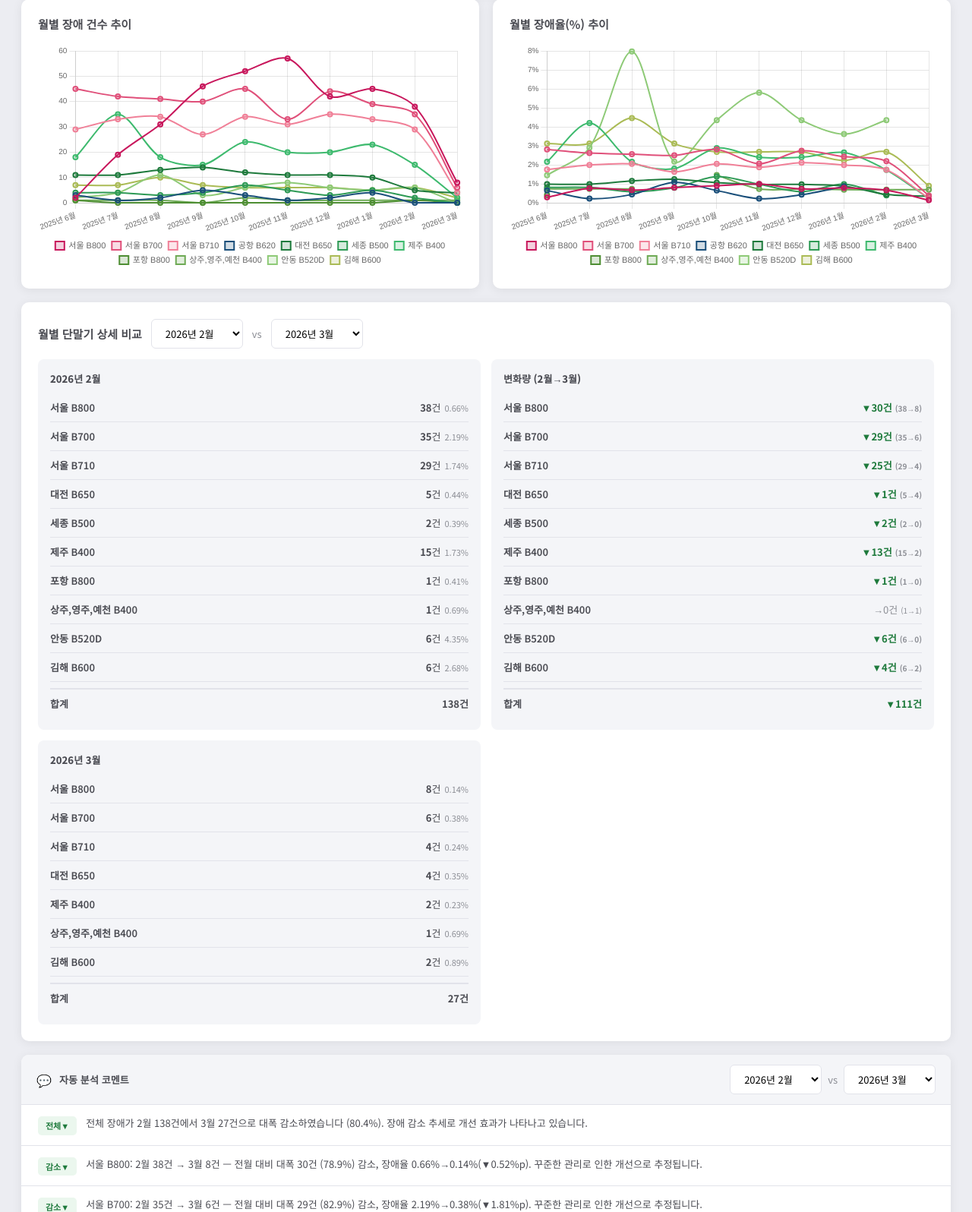
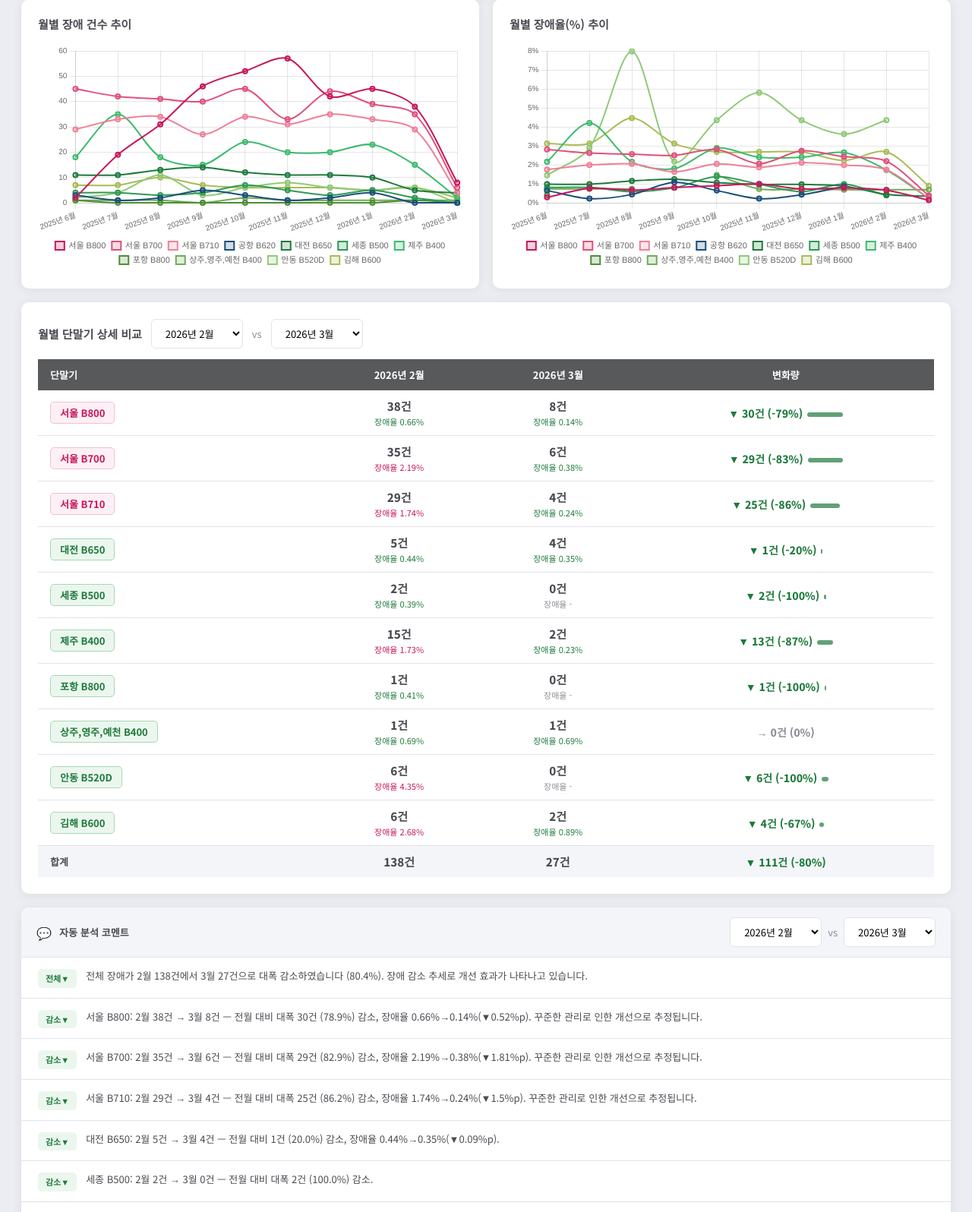
Before and after one commit to Han-sw1/hsw, a Flask app: page /analysis in a window 1280 px wide. Shown: the part 194-1790 px from the top of the page at 76% size. Run offline with Flask 3, Linux system fonts and the light colour scheme.

Commit message:
refactor: 월별 단말기 상세 비교를 통합 테이블로 개선
박스 3개 → 단말기/비교월1/비교월2/변화량 4열 테이블로 변경
- 건수 + 장애율 함께 표시, 변화량 % + 시각 바 추가
- 합계 행 하단 고정

Co-Authored-By: Claude Sonnet 4.6 <noreply@anthropic.com>

```diff
--- a/static/js/analysis.js
+++ b/static/js/analysis.js
@@ -201,55 +201,88 @@ function renderCompare() {
   const statB = allData.all_stats[sortedKeys[idxB]];
   if (!statA || !statB) return;
 
-  function box(stat, label) {
-    const rows = TAB_ORDER.map(tab => {
-      const d = (stat.tabs || {})[tab] || {};
-      const cnt = d.count || 0;
-      if (cnt === 0) return '';
-      const rate = d.fault_rate != null ? `<span style="font-size:11px;color:var(--gray);margin-left:5px">${d.fault_rate}%</span>` : '';
-      return `<div class="compare-row">
-        <span class="compare-tab">${tab}</span>
-        <span><b>${cnt}</b>건${rate}</span>
-      </div>`;
-    }).join('');
-    const total = Object.values(stat.tabs || {}).reduce((s, d) => s + (d.count || 0), 0);
-    return `<div class="compare-box">
-      <div style="font-size:13px;font-weight:800;margin-bottom:10px">${label}</div>
-      ${rows || '<p style="color:var(--gray);font-size:12px">데이터 없음</p>'}
-      <div class="compare-row" style="margin-top:8px;border-top:2px solid var(--border)">
-        <b>합계</b><b>${total}건</b>
-      </div>
-    </div>`;
+  // 최대 건수 → 변화량 바 길이 계산용
+  const maxCount = Math.max(
+    ...TAB_ORDER.map(t => Math.max(
+      (statA.tabs[t] || {}).count || 0,
+      (statB.tabs[t] || {}).count || 0
+    )), 1
+  );
+
+  function cellA(tab) {
+    const d = (statA.tabs || {})[tab] || {};
+    const cnt = d.count || 0;
+    const rate = d.fault_rate;
+    const rateCls = rate == null ? '' : rate >= 1 ? 'bad' : 'ok';
+    const rateTxt = rate != null ? `${rate}%` : '-';
+    return `<td>
+      <span class="cmp-count">${cnt}건</span>
+      <span class="cmp-rate ${rateCls}">장애율 ${rateTxt}</span>
+    </td>`;
   }
 
-  function diffBox(sA, sB) {
-    const rows = TAB_ORDER.map(tab => {
-      const cA = (sA.tabs[tab] || {}).count || 0;
-      const cB = (sB.tabs[tab] || {}).count || 0;
-      if (cA === 0 && cB === 0) return '';
-      const diff = cB - cA;
-      const cls = diff > 0 ? 'diff-up' : diff < 0 ? 'diff-down' : 'diff-same';
-      const arrow = diff > 0 ? '▲' : diff < 0 ? '▼' : '→';
-      return `<div class="compare-row">
-        <span class="compare-tab">${tab}</span>
-        <span class="${cls}">${arrow}${Math.abs(diff)}건<span style="font-size:10px;color:var(--gray);margin-left:4px">(${cA}→${cB})</span></span>
-      </div>`;
-    }).join('');
-    const tA = Object.values(sA.tabs).reduce((s, d) => s + (d.count || 0), 0);
-    const tB = Object.values(sB.tabs).reduce((s, d) => s + (d.count || 0), 0);
-    const td = tB - tA;
-    const tcls = td > 0 ? 'diff-up' : td < 0 ? 'diff-down' : 'diff-same';
-    return `<div class="compare-box">
-      <div style="font-size:13px;font-weight:800;margin-bottom:10px">변화량 (${sA.month}월→${sB.month}월)</div>
-      ${rows || ''}
-      <div class="compare-row" style="margin-top:8px;border-top:2px solid var(--border)">
-        <b>합계</b><span class="${tcls}">${td > 0 ? '▲' : td < 0 ? '▼' : '→'}${Math.abs(td)}건</span>
-      </div>
-    </div>`;
+  function cellB(tab) {
+    const d = (statB.tabs || {})[tab] || {};
+    const cnt = d.count || 0;
+    const rate = d.fault_rate;
+    const rateCls = rate == null ? '' : rate >= 1 ? 'bad' : 'ok';
+    const rateTxt = rate != null ? `${rate}%` : '-';
+    return `<td>
+      <span class="cmp-count">${cnt}건</span>
+      <span class="cmp-rate ${rateCls}">장애율 ${rateTxt}</span>
+    </td>`;
   }
 
-  document.getElementById('compareGrid').innerHTML =
-    box(statA, statA.label) + diffBox(statA, statB) + box(statB, statB.label);
+  function cellDiff(tab) {
+    const cA = (statA.tabs[tab] || {}).count || 0;
+    const cB = (statB.tabs[tab] || {}).count || 0;
+    const diff = cB - cA;
+    const cls = diff > 0 ? 'diff-up' : diff < 0 ? 'diff-down' : 'diff-same';
+    const arrow = diff > 0 ? '▲' : diff < 0 ? '▼' : '→';
+    const barW = Math.round(Math.abs(diff) / maxCount * 60);
+    const barColor = diff > 0 ? 'var(--primary)' : diff < 0 ? 'var(--green)' : 'var(--gray)';
+    const barHtml = diff !== 0 ? `<span class="cmp-bar" style="width:${barW}px;background:${barColor}"></span>` : '';
+    const pct = cA > 0 ? ` (${diff > 0 ? '+' : ''}${Math.round(diff / cA * 100)}%)` : '';
+    return `<td>
+      <span class="cmp-diff ${cls}">${arrow} ${Math.abs(diff)}건${pct}</span>${barHtml}
+    </td>`;
+  }
+
+  const tA = Object.values(statA.tabs).reduce((s, d) => s + (d.count || 0), 0);
+  const tB = Object.values(statB.tabs).reduce((s, d) => s + (d.count || 0), 0);
+  const tDiff = tB - tA;
+  const tCls = tDiff > 0 ? 'diff-up' : tDiff < 0 ? 'diff-down' : 'diff-same';
+  const tArrow = tDiff > 0 ? '▲' : tDiff < 0 ? '▼' : '→';
+  const tPct = tA > 0 ? ` (${tDiff > 0 ? '+' : ''}${Math.round(tDiff / tA * 100)}%)` : '';
+
+  const rows = TAB_ORDER.map(tab => {
+    const cA = (statA.tabs[tab] || {}).count || 0;
+    const cB = (statB.tabs[tab] || {}).count || 0;
+    if (cA === 0 && cB === 0) return '';
+    return `<tr>
+      <td><span class="tab-label-analysis ${getTabClass(tab)}">${tab}</span></td>
+      ${cellA(tab)}${cellB(tab)}${cellDiff(tab)}
+    </tr>`;
+  }).join('');
+
+  document.getElementById('compareGrid').innerHTML = `
+    <thead>
+      <tr>
+        <th>단말기</th>
+        <th>${statA.label}</th>
+        <th>${statB.label}</th>
+        <th>변화량</th>
+      </tr>
+    </thead>
+    <tbody>
+      ${rows}
+      <tr>
+        <td>합계</td>
+        <td><span class="cmp-count">${tA}건</span></td>
+        <td><span class="cmp-count">${tB}건</span></td>
+        <td><span class="cmp-diff ${tCls}">${tArrow} ${Math.abs(tDiff)}건${tPct}</span></td>
+      </tr>
+    </tbody>`;
 }
 
 // ─── 코멘트 ──────────────────────────────────────────
--- a/templates/analysis.html
+++ b/templates/analysis.html
@@ -101,6 +101,22 @@
     .diff-same { color: var(--gray); }
     .month-sel { padding: 8px 14px; border: 1.5px solid var(--border); border-radius: 6px; font-size: 13px; font-family: inherit; background: var(--white); cursor: pointer; }
     .month-sel:focus { outline: none; border-color: var(--primary); }
+    .compare-table { width:100%; border-collapse:collapse; font-size:13px; }
+    .compare-table th {
+      background:var(--brand-gray); color:#fff; padding:11px 16px;
+      font-weight:700; white-space:nowrap; text-align:center;
+    }
+    .compare-table th:first-child { text-align:left; }
+    .compare-table td { padding:10px 16px; border-bottom:1px solid var(--border); text-align:center; vertical-align:middle; }
+    .compare-table td:first-child { text-align:left; }
+    .compare-table tr:last-child td { border-bottom:none; font-weight:800; background:var(--gray-light); }
+    .compare-table tr:hover:not(:last-child) td { background:#FAFBFF; }
+    .cmp-count { font-weight:800; font-size:15px; }
+    .cmp-rate  { font-size:11px; color:var(--gray); display:block; margin-top:2px; }
+    .cmp-rate.bad  { color:var(--primary); }
+    .cmp-rate.ok   { color:var(--green); }
+    .cmp-diff { font-weight:800; font-size:14px; }
+    .cmp-bar  { display:inline-block; height:6px; border-radius:3px; margin-left:6px; vertical-align:middle; opacity:0.7; }
     .loading-bar { text-align: center; padding: 60px; color: var(--gray); font-size: 14px; }
     .full-width { grid-column: 1 / -1; }
     .download-row { display: flex; flex-wrap: wrap; gap: 8px; }
@@ -167,7 +183,7 @@
             <span style="font-size:13px;color:var(--gray)">vs</span>
             <select class="month-sel" id="monthSelB" onchange="renderCompare()"></select>
           </div>
-          <div class="compare-grid" id="compareGrid"></div>
+          <div style="overflow-x:auto"><table class="compare-table" id="compareGrid"></table></div>
         </div>
 
         <!-- 코멘트 -->
```
